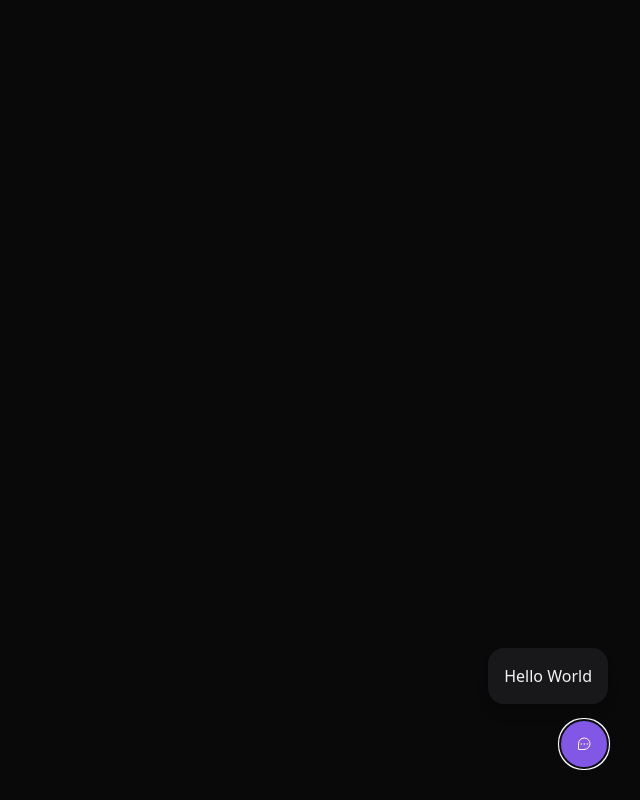
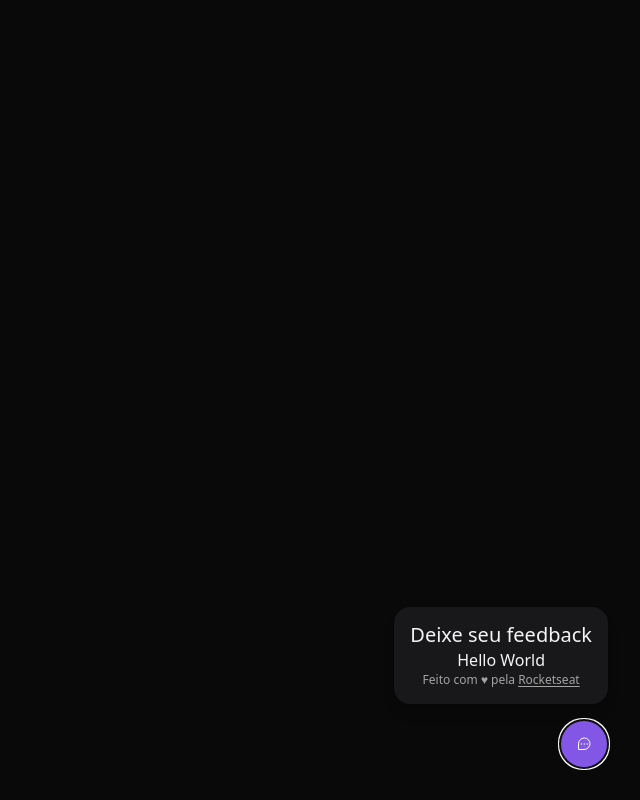
Before and after one commit to jeanmalves/feedget, a React (Vite) app: page / in a window 1280 px wide. Both pictures are taken after a click on the button "Feedback". Shown: the whole page, without its empty margins (640-1280 px from the left). Built offline with nearby package versions, Linux system fonts and the light colour scheme.

Commit message:
Added head and footer

```diff
--- a/src/components/WidgetForm.tsx
+++ b/src/components/WidgetForm.tsx
@@ -1,7 +1,13 @@
 export function WidgetForm() {
-    return (
-        <div className="bg-zinc-900 p-4 relative rounded-2xl mb-4 flex flex-col items-center shadow-lg w-[calc(100vw-2rem)] md:w-auto">
-            Hello World
-        </div>
-    )
+  return (
+    <div className="bg-zinc-900 p-4 relative rounded-2xl mb-4 flex flex-col items-center shadow-lg w-[calc(100vw-2rem)] md:w-auto">
+      <header>
+        <span className="text-xl leading-6">Deixe seu feedback</span>
+      </header>
+      <p>Hello World</p>
+      <footer className="text-xs text-neutral-400">
+        Feito com ♥ pela <a className="underline underline-offset-2" href="https://rocketseat.com.br">Rocketseat</a>
+      </footer>
+    </div>
+  );
 }
```
